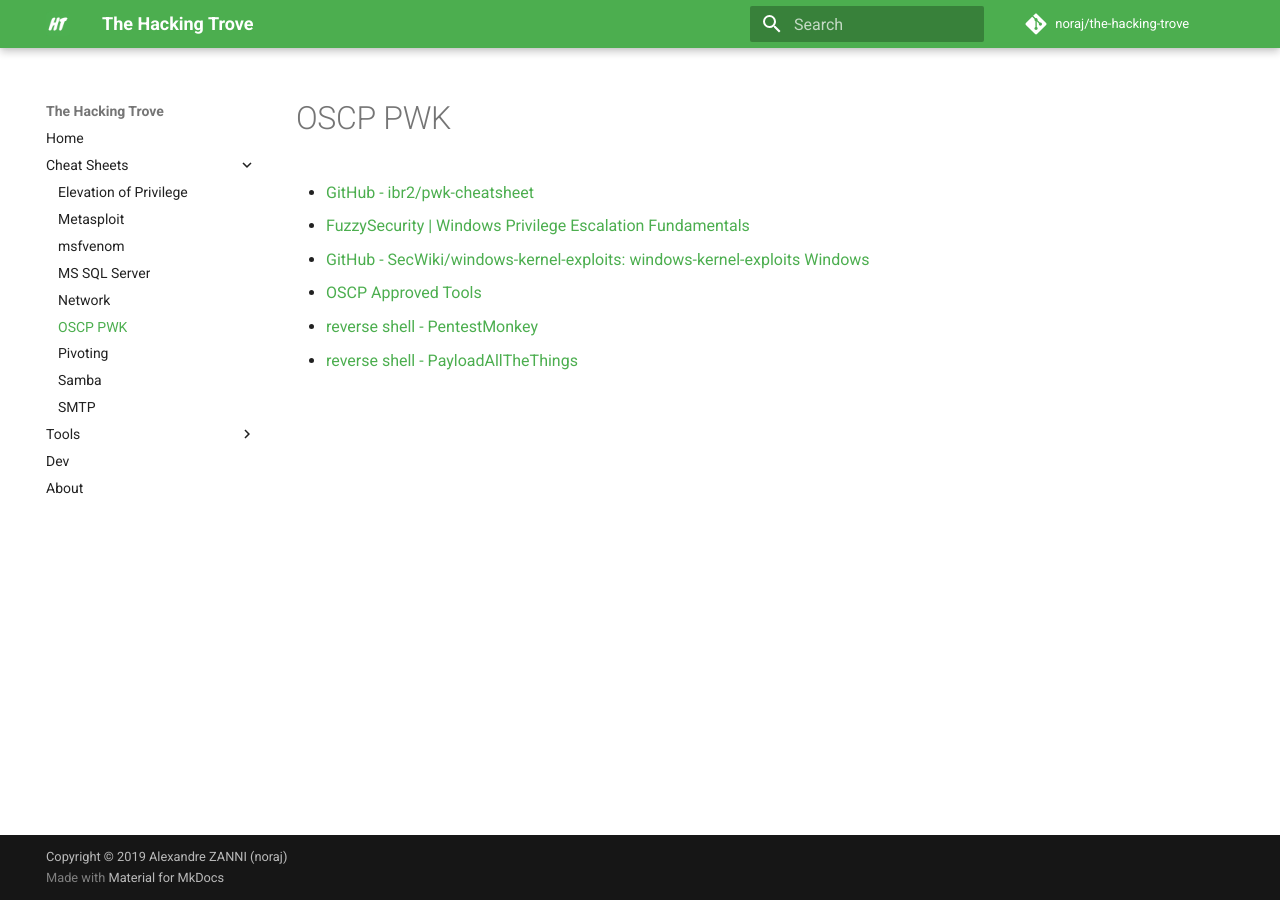
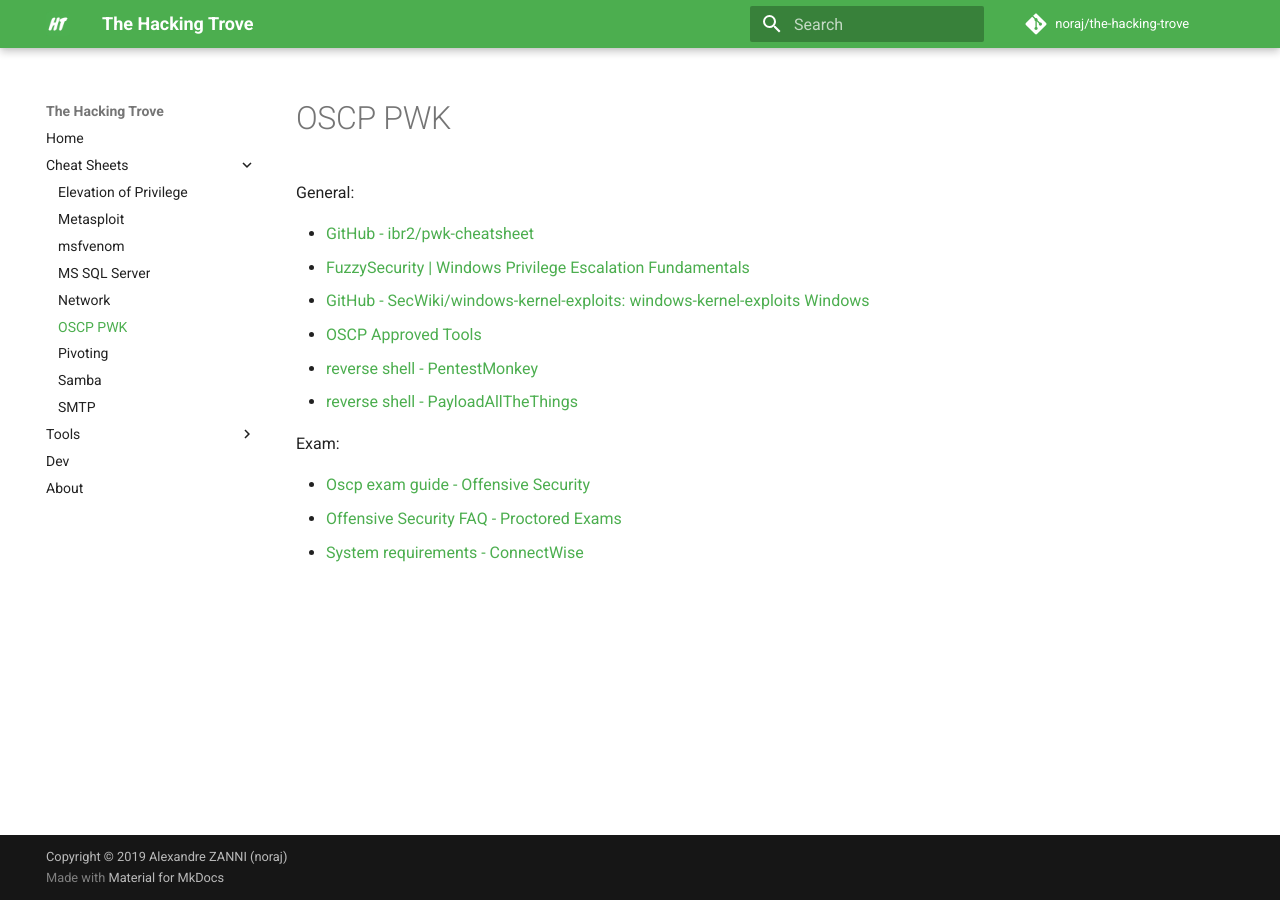
Before and after one commit to noraj/the-hacking-trove, an MkDocs documentation site: the page built from docs/Cheat Sheets/OSCP_PWK.md, in a window 1280 px wide. Built offline with MkDocs 1.6.1 and Material for MkDocs 9.7.7, drawn with Linux system fonts in a browser that asks for light colours; comment, search, counter and statistics services are not loaded.

Commit message:
add exam resources

```diff
--- a/docs/Cheat Sheets/OSCP_PWK.md
+++ b/docs/Cheat Sheets/OSCP_PWK.md
@@ -2,6 +2,8 @@
 tags: [OSCP, PWK]
 ---
 # OSCP PWK
+
+General:
 
 - [GitHub - ibr2/pwk-cheatsheet](https://github.com/ibr2/pwk-cheatsheet)
 - [FuzzySecurity | Windows Privilege Escalation Fundamentals](http://www.fuzzysecurity.com/tutorials/16.html)
@@ -9,3 +11,9 @@
 - [OSCP Approved Tools](https://medium.com/@falconspy/oscp-approved-tools-b2b4e889e707)
 - [reverse shell - PentestMonkey](http://pentestmonkey.net/cheat-sheet/shells/reverse-shell-cheat-sheet)
 - [reverse shell - PayloadAllTheThings](https://github.com/swisskyrepo/PayloadsAllTheThings/blob/master/Methodology%20and%20Resources/Reverse%20Shell%20Cheatsheet.md)
+
+Exam:
+
+- [Oscp exam guide - Offensive Security](https://support.offensive-security.com/oscp-exam-guide/)
+- [Offensive Security FAQ - Proctored Exams](https://www.offensive-security.com/faq/#exam-proc)
+- [System requirements - ConnectWise](https://docs.connectwise.com/ConnectWise_Control_Documentation/Get_started/System_requirements)
```
